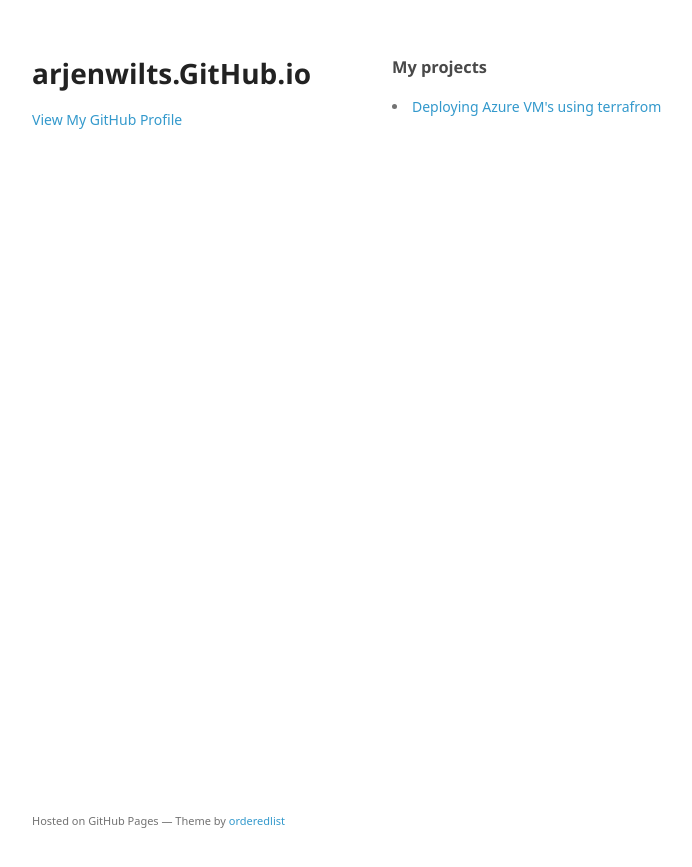
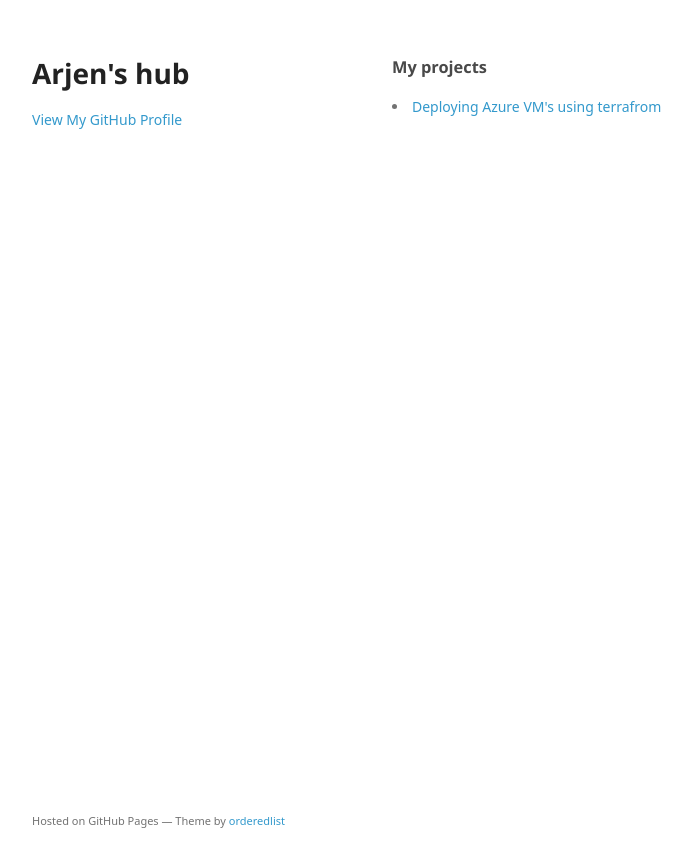
Before and after one commit to arjenwilly/arjenwilly.github.io, a Jekyll site: the page index.html, which Jekyll copies as it is, in a window 1280 px wide. Shown: the top 867 px of the page, without its empty margins (178-870 px from the left). Built offline with Jekyll 4.4.1, drawn with Linux system fonts in a browser that asks for light colours; some web fonts are replaced.

Commit message:
Update index.html

```diff
--- a/index.html
+++ b/index.html
@@ -3,7 +3,7 @@
   <head>
     <meta charset="utf-8">
     <meta http-equiv="X-UA-Compatible" content="chrome=1">
-    <title>arjenwilts.GitHub.io by arjenwilts</title>
+    <title>Arjen's hub</title>
 
     <link rel="stylesheet" href="stylesheets/styles.css">
     <link rel="stylesheet" href="stylesheets/github-light.css">
@@ -15,10 +15,8 @@
   <body>
     <div class="wrapper">
       <header>
-        <h1>arjenwilts.GitHub.io</h1>
+        <h1>Arjen's hub</h1>
         <p></p>
-
-
         <p class="view"><a href="https://github.com/arjenwilts">View My GitHub Profile</a></p>
 
       </header>
```
